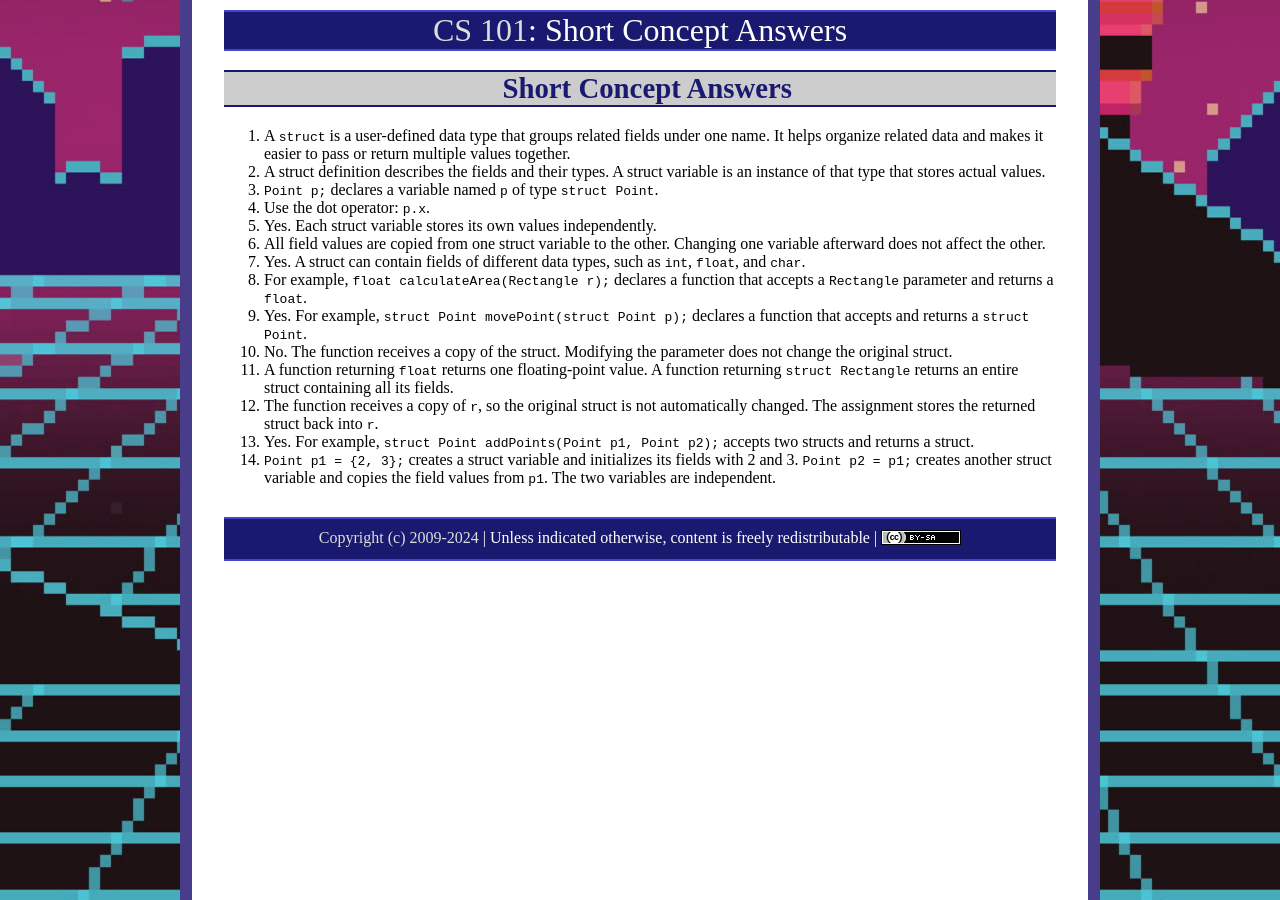
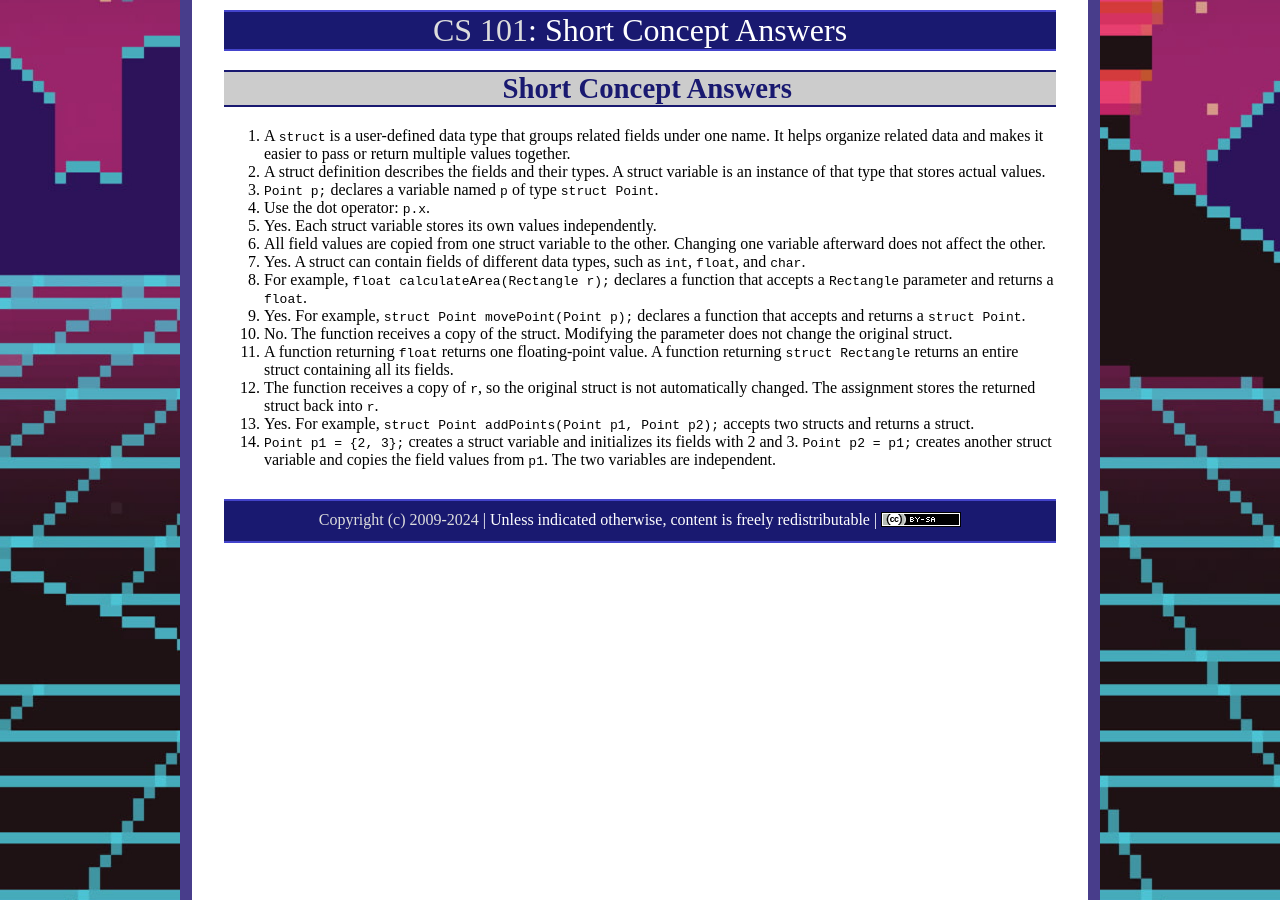
Before and after one commit to ycpcs/cs101-fall2026, a Jekyll site: the page built from practices/s13.md, in a window 1280 px wide. Built offline with Jekyll 4.4.1, drawn with Linux system fonts in a browser that asks for light colours; our own code applies the rules of GitHub Pages for plain Markdown files.

Commit message:
Update s13.md

```diff
--- a/practices/s13.md
+++ b/practices/s13.md
@@ -8,7 +8,7 @@
 6. All field values are copied from one struct variable to the other. Changing one variable afterward does not affect the other.
 7. Yes. A struct can contain fields of different data types, such as `int`, `float`, and `char`.
 8. For example, `float calculateArea(Rectangle r);` declares a function that accepts a `Rectangle` parameter and returns a `float`.
-9. Yes. For example, `struct Point movePoint(struct Point p);` declares a function that accepts and returns a `struct Point`.
+9. Yes. For example, `struct Point movePoint(Point p);` declares a function that accepts and returns a `struct Point`.
 10. No. The function receives a copy of the struct. Modifying the parameter does not change the original struct.
 11. A function returning `float` returns one floating-point value. A function returning `struct Rectangle` returns an entire struct containing all its fields.
 12. The function receives a copy of `r`, so the original struct is not automatically changed. The assignment stores the returned struct back into `r`.
```
